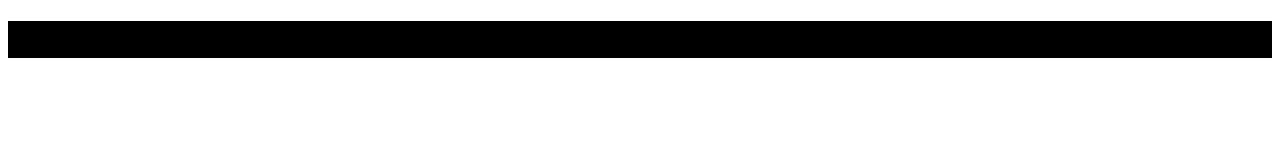
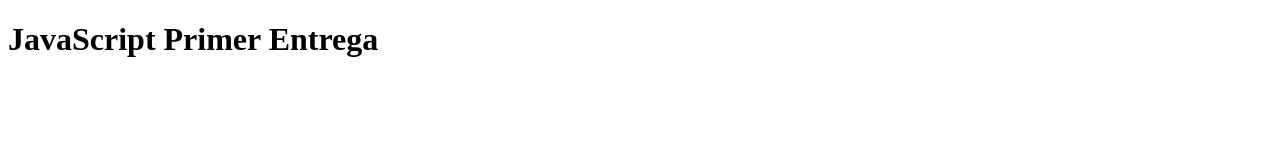
Before and after one commit to SabrinaBT/javascript-coder, a plain HTML site: page index.html in a window 1280 px wide. Drawn offline with Linux system fonts and the light colour scheme.

Commit message:
Subo mi carpeta

```diff
--- a/css/style.css
+++ /dev/null
@@ -1,3 +0,0 @@
-h1 {
-    background-color: rgb(0, 0, 0);
-}
--- a/index.html
+++ b/index.html
@@ -3,10 +3,10 @@
 <head>
     <meta charset="UTF-8">
     <meta name="viewport" content="width=device-width, initial-scale=1.0">
-    <link rel="stylesheet" href="./css/style.css">
-    <title>Document</title>
+    <script defer src="main.js"></script>
+    <title>Sabrina Balestrieri</title>
 </head>
 <body>
-    <h1>Hola Mundo</h1>
+    <h1>JavaScript Primer Entrega</h1>
 </body>
 </html>
```
Also changed, not shown: main.js (added, +56 -0 lines), 1 other file.
